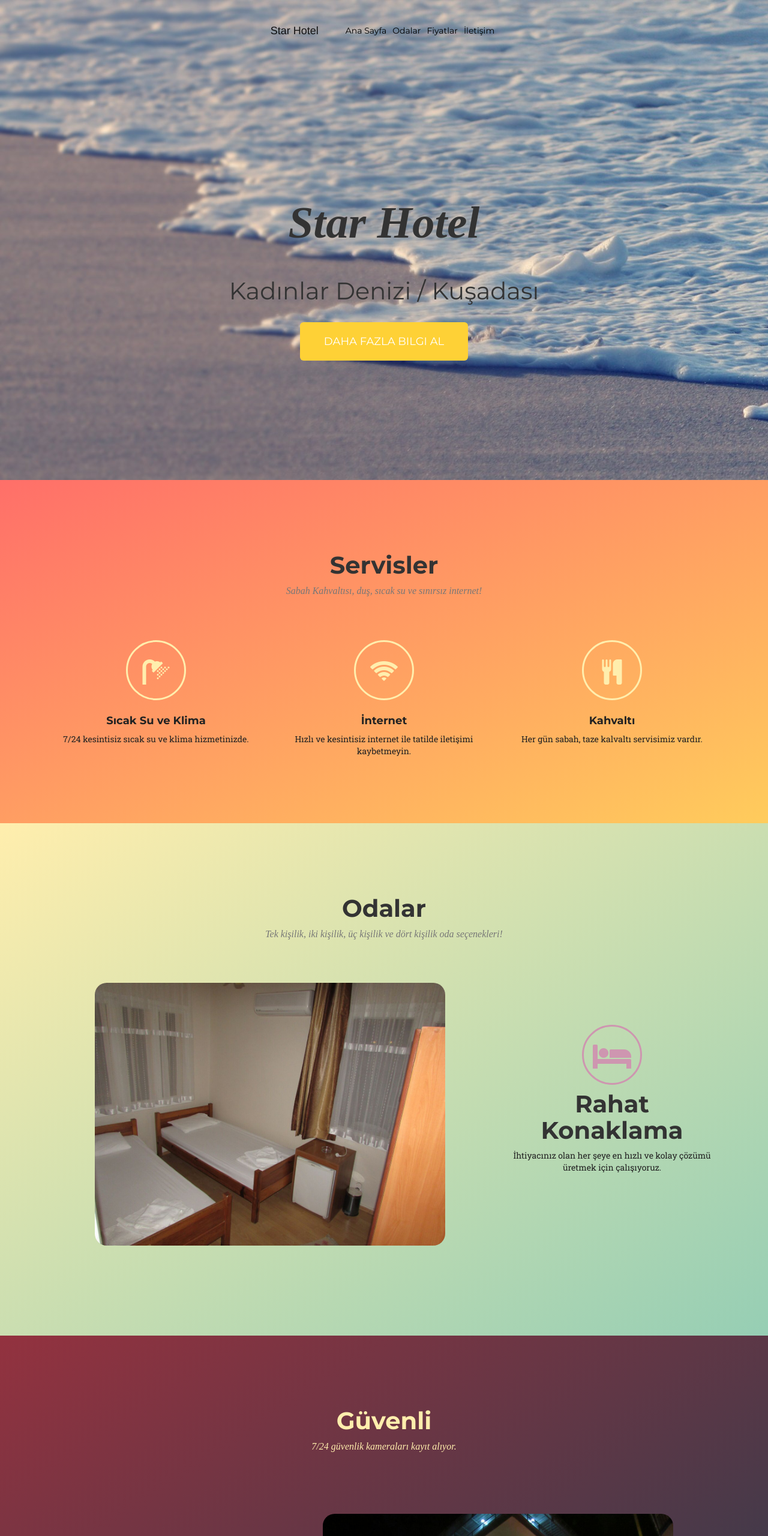
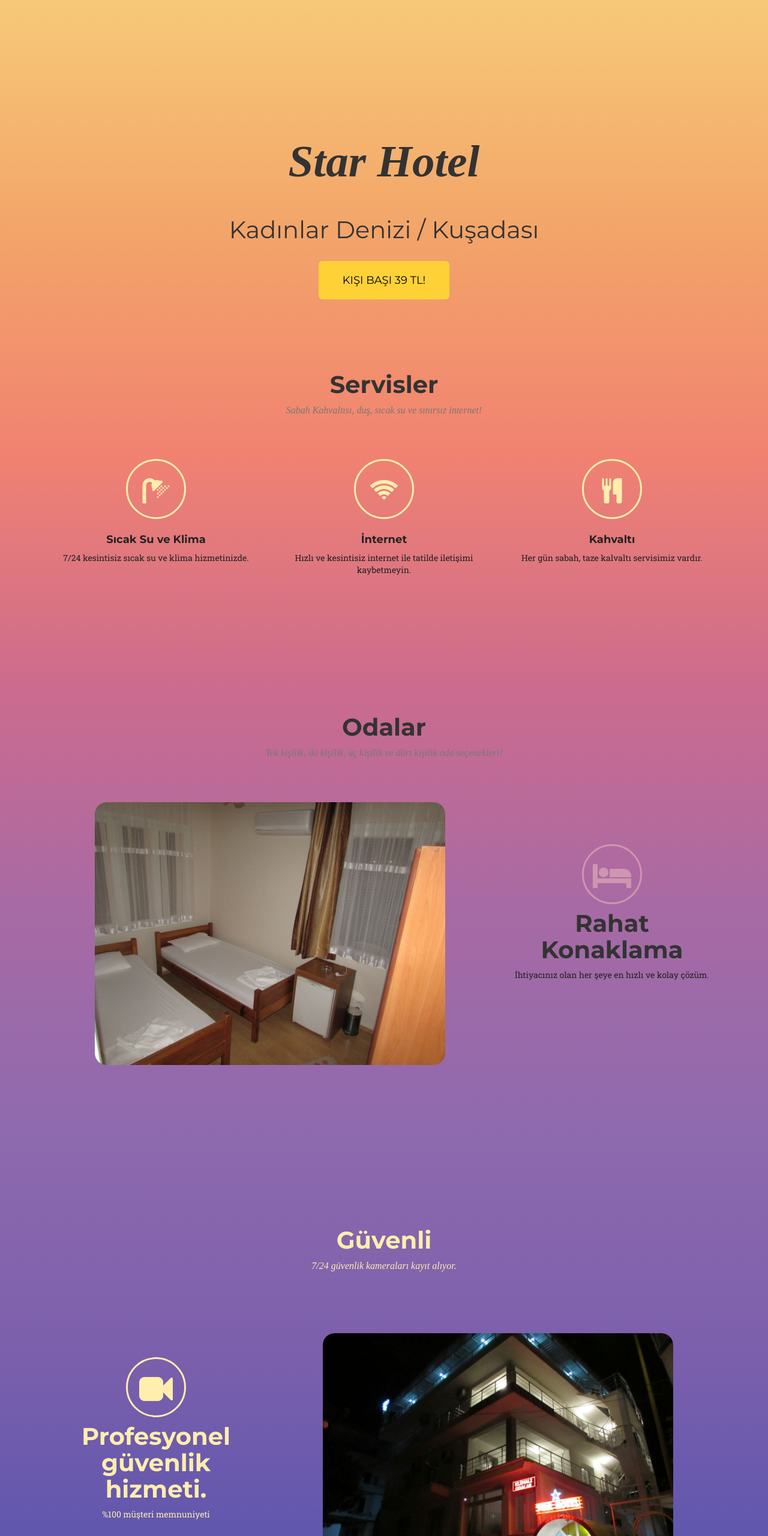
Before and after one commit to mehmetkoca/starhotel, a plain HTML site: page index.html in a window 1280 px wide. Shown: the top 2560 px of the page at 60% size. Drawn offline with nearby package versions, Linux system fonts and the light colour scheme; a web font is replaced by a local one.

Commit message:
homepage change

```diff
--- a/css/style.css
+++ b/css/style.css
@@ -5,10 +5,15 @@ body,
 }
 
 #cover{
-	background-color: #96ceb4;
-	background-image: url("../images/ust.jpg");
+	/*background-color: #96ceb4;
+	background-image: url("../images/ust.jpg");*/
 }
+#full{
+	background: black;
+	background: linear-gradient(to top, #3f51b1 0%, #5a55ae 13%, #7b5fac 25%, #8f6aae 38%, #a86aa4 50%, #cc6b8e 62%, #f18271 75%, #f3a469 87%, #f7c978 100%);
+	background: -webkit-linear-gradient(to top, #3f51b1 0%, #5a55ae 13%, #7b5fac 25%, #8f6aae 38%, #a86aa4 50%, #cc6b8e 62%, #f18271 75%, #f3a469 87%, #f7c978 100%);
 
+}
 .fixed-top{
 	max-width: 1140px;
 	margin:20px auto;
@@ -37,10 +42,12 @@ h2{
 	font-family: 'Montserrat', sans-serif;
 	font-size: 18px;
 	padding: 20px 40px;
+	color:black;
 }
 
 .btn-primary:hover{
 	background-color: #b19225;
+	color: black;
 }
 
 a.nav-link{
@@ -54,7 +61,7 @@ a.nav-link{
 }
 
 a.nav-link:hover{
-	color: white !important;
+	color: black !important;
 }
 
 /* section services */
@@ -63,11 +70,11 @@ a.nav-link:hover{
 	padding: 100px 0;
 	/*background-color: #ff6f69;*/
 
-	background: #ff6f69; /* For browsers that do not support gradients */
-    background: -webkit-linear-gradient(left top, #ff6f69, #ffcc5c); /* For Safari 5.1 to 6.0 */
-    background: -o-linear-gradient(bottom right, #ff6f69, #ffcc5c); /* For Opera 11.1 to 12.0 */
-    background: -moz-linear-gradient(bottom right, #ff6f69, #ffcc5c); /* For Firefox 3.6 to 15 */
-    background: linear-gradient(to bottom right, #ff6f69, #ffcc5c); /* Standard syntax (must be last) */
+	/*background: #ff6f69; /* For browsers that do not support gradients
+    background: -webkit-linear-gradient(left top, #ff6f69, #ffcc5c);  For Safari 5.1 to 6.0
+    background: -o-linear-gradient(bottom right, #ff6f69, #ffcc5c);  For Opera 11.1 to 12.0
+    background: -moz-linear-gradient(bottom right, #ff6f69, #ffcc5c);  For Firefox 3.6 to 15
+    background: linear-gradient(to bottom right, #ff6f69, #ffcc5c);  Standard syntax (must be last) */
 
 }
 
@@ -118,11 +125,12 @@ a.nav-link:hover{
 #rooms{
 	padding: 100px 0;
 
-	background: #ffeead; /* For browsers that do not support gradients */
-    background: -webkit-linear-gradient(left top, #ffeead, #96ceb4); /* For Safari 5.1 to 6.0 */
-    background: -o-linear-gradient(bottom right, #ffeead, #96ceb4); /* For Opera 11.1 to 12.0 */
-    background: -moz-linear-gradient(bottom right, #ffeead, #96ceb4); /* For Firefox 3.6 to 15 */
-    background: linear-gradient(to bottom right, #ffeead, #96ceb4); /* Standard syntax (must be last) */
+	/*background: #ffeead; /* For browsers that do not support gradients
+    background: -webkit-linear-gradient(to top, #30cfd0 0%, #330867 100%);
+    background: -o-linear-gradient(to top, #30cfd0 0%, #330867 100%);
+    background: -moz-linear-gradient(to top, #30cfd0 0%, #330867 100%);
+    background: linear-gradient(to top, #30cfd0 0%, #330867 100%);  */
+
 }
 
 .rooms-content img{
@@ -167,11 +175,11 @@ a.nav-link:hover{
 #security{
 	padding: 100px 0;
 
-	background: #93323f; /* For browsers that do not support gradients */
-    background: -webkit-linear-gradient(left top, #93323f, #233d4e); /* For Safari 5.1 to 6.0 */
-    background: -o-linear-gradient(bottom right, #93323f, #233d4e); /* For Opera 11.1 to 12.0 */
-    background: -moz-linear-gradient(bottom right, #93323f, #233d4e); /* For Firefox 3.6 to 15 */
-    background: linear-gradient(to bottom right, #93323f, #233d4e); /* Standard syntax (must be last) */
+	/*background: #93323f;
+    background: -webkit-linear-gradient(left top, #93323f, #233d4e);
+    background: -o-linear-gradient(bottom right, #93323f, #233d4e);
+    background: -moz-linear-gradient(bottom right, #93323f, #233d4e);
+    background: linear-gradient(to bottom right, #93323f, #233d4e); */
 }
 
 #securityOne{
--- a/index.html
+++ b/index.html
@@ -18,14 +18,15 @@
     <title>Star Hotel</title>
   </head>
   <body>
+	  <div id="full">
     <section id="cover">
 	    <div class="container">
-		    <div class="row">
+		    <!--   <div class="row">
 			    <nav class="navbar navbar-toggleable-sm fixed-top navbar-light">
 			  		<button class="navbar-toggler navbar-toggler-right" type="button" data-toggle="collapse" data-target="#navbarNavAltMarkup" aria-controls="navbarNavAltMarkup" aria-expanded="false" aria-label="Toggle navigation">
 			    	<span class="navbar-toggler-icon"></span>
 			  		</button>
-			  		<a class="navbar-brand" href="#">Star Hotel</a>
+			  		<a class="navbar-brand" href="#">Star Hotel | Kuşadası</a>
 			  		<div class="collapse navbar-collapse justify-content-end" id="navbarNavAltMarkup">
 					    <div class="navbar-nav">
 					      <a class="nav-item nav-link" href="#">Ana Sayfa <span class="sr-only">(current)</span></a>
@@ -35,7 +36,7 @@
 					    </div>
 			  		</div>
 				</nav>
-			</div>
+			</div>          -->
 
 			<div class="row text-center">
 				<div class="col-sm-12">
@@ -45,7 +46,7 @@
 					<h2>Kadınlar Denizi / Kuşadası</h2>
 				</div>
 				<div class="col-sm-12">
-					<a href="#"><button type="button" class="btn btn-primary btn-lg">Daha fazla bilgi al</button></a>
+					<a href="#"><button type="button" class="btn btn-primary btn-lg">Kişi Başı 39 TL!</button></a>
 				</div>
 			</div>
 		</div>
@@ -103,7 +104,7 @@
 							<i class="fa fa-bed fa-4x"></i>
 						</div>
 						<h4>Rahat Konaklama</h4>
-						<p>İhtiyacınız olan her şeye en hızlı ve kolay çözümü üretmek için çalışıyoruz. </p>
+						<p>İhtiyacınız olan her şeye en hızlı ve kolay çözüm. </p>
 					</div>
 				</div>
 			</div>
@@ -123,7 +124,7 @@
     					<div class="item-circle">
     						<i class="fa fa-video-camera fa-4x"></i>
     					</div>
-    					<h4>İstenmeyen sürprizlere yer yok!</h4>
+    					<h4>Profesyonel güvenlik hizmeti.</h4>
     					<p>%100 müşteri memnuniyeti</p>
     				</div>
 
@@ -141,7 +142,8 @@
     			<div>
     				<div class="col-sm-4">
     					<h4>Adres</h4>
-    					<p>Kadınlar Denizi Mahallesi. X sokak Y numara</p>
+    					<p>Kadınlar Denizi Mahallesi. M. Dağıstanlı Sokak. No:26 <br>
+						Kuşadası/AYDIN</p>
     				</div>
 
     				<div class="col-sm-4">
@@ -152,7 +154,7 @@
 
     				<div class="col-sm-4">
     					<h4>Telefon</h4>
-    					<p>05*********</p>
+    					<p>0546 291 12 73</p>
     				</div>
     			</div>
     		</div>
@@ -163,7 +165,7 @@
     	</div>
     </section>
 
-
+</div>
     <script src="https://ajax.googleapis.com/ajax/libs/jquery/3.2.1/jquery.min.js"></script>
     <script type="text/javascript" src="https://maxcdn.bootstrapcdn.com/bootstrap/3.3.7/js/bootstrap.min.js"></script>
     <script type="text/javascript" src="js/script.js"></script>
```
